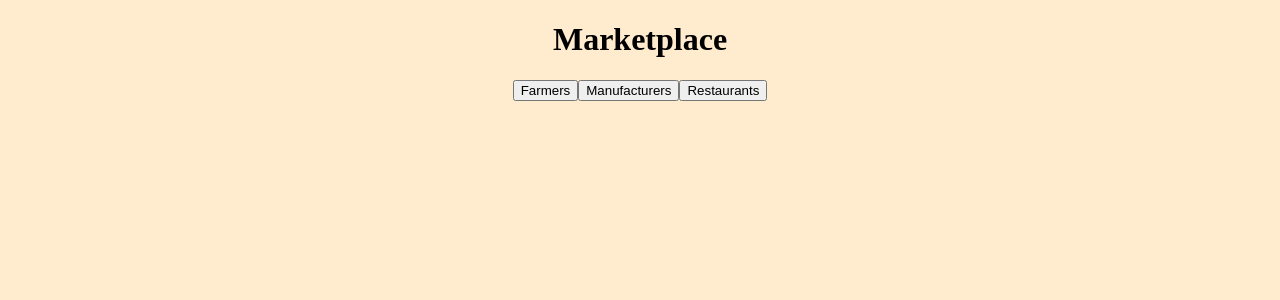
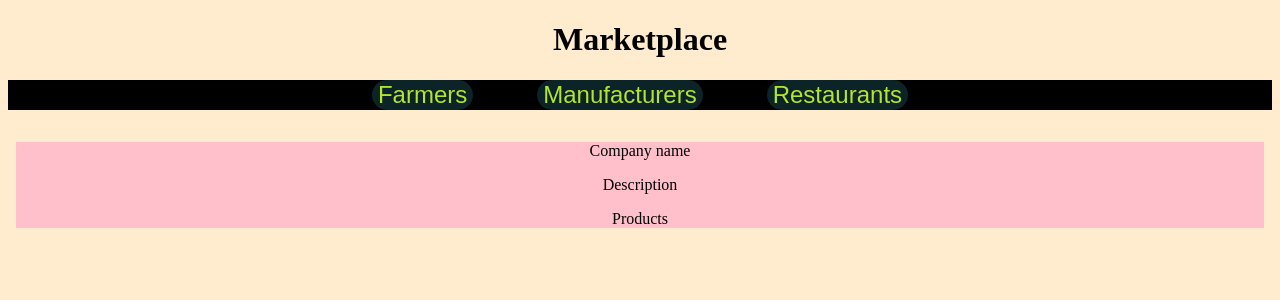
Before and after one commit to KayTi0304/app_hack, a React (Create React App) app: page /marketplace in a window 1280 px wide. Shown: the top 300 px of the page. Built offline with nearby package versions, Linux system fonts and the light colour scheme.

Commit message:
extra stuff 1

```diff
--- a/src/Pages/Login.jsx
+++ b/src/Pages/Login.jsx
@@ -4,7 +4,7 @@ import { Link } from "react-router-dom";
 
 const Login = () => {
   const emailInputRef = useRef();
-  const nameInputRef = useRef();
+  const passInputRef = useRef();
 
   const handleOnSubmit = (e) => {
     e.preventDefault();
@@ -28,14 +28,14 @@ const Login = () => {
             />
           </div>
           <div className="form-con">
-            <label htmlFor="name">Name</label>
+            <label htmlFor="password">Password</label>
             <input
               type="text"
               required
-              name="name"
-              id="name"
-              ref={nameInputRef}
-              placeholder="Name"
+              name="password"
+              id="password"
+              ref={passInputRef}
+              placeholder="Password"
             />
           </div>
           <Link to="/marketplace">
--- a/src/Pages/Marketplace.css
+++ b/src/Pages/Marketplace.css
@@ -0,0 +1,26 @@
+.nav-bar {
+    background-color: black;
+    justify-content: space-evenly;
+}
+
+button:hover {
+    background-color: rgb(179, 228, 46);
+    color: rgb(12, 35, 39);
+}
+
+.btn-market {
+    margin-left: 2rem;
+    margin-right: 2rem;
+    border: none;
+    background-color: rgb(12, 35, 39);
+    color: rgb(179, 228, 46);
+    border-radius: 1rem;
+    font-size: 1.5rem;
+}
+
+.cardprop {
+    margin-top: 2rem;
+    margin-left: 0.5rem;
+    margin-right: 0.5rem;
+    background-color: pink;
+}
--- a/src/Pages/Marketplace.jsx
+++ b/src/Pages/Marketplace.jsx
@@ -1,12 +1,21 @@
+import "./Marketplace.css";
+
 const Marketplace = () => {
   return (
     <div>
       <h1>Marketplace</h1>
-      <div>
-        <button>Farmers</button>
-        <button>Manufacturers</button>
-        <button>Restaurants</button>
-      </div>
+      <section className="nav-bar">
+        <button className="btn-market">Farmers</button>
+        <button className="btn-market">Manufacturers</button>
+        <button className="btn-market">Restaurants</button>
+      </section>
+      <section>
+        <div className="cardprop">
+          <p>Company name</p>
+          <p>Description</p>
+          <p>Products</p>
+        </div>
+      </section>
     </div>
   );
 };
--- a/src/Pages/Signup.jsx
+++ b/src/Pages/Signup.jsx
@@ -10,6 +10,7 @@ const Signup = () => {
   const emailInputRef = useRef();
   const descInputRef = useRef();
   const nameInputRef = useRef();
+  const passInputRef = useRef();
 
   const handleChangeF = () => {
     setCheckedF(!checkedF);
@@ -34,6 +35,17 @@ const Signup = () => {
       <div>
         <form className="form-c" onSubmit={handleOnSubmit}>
           <div className="form-con">
+            <label htmlFor="name">Company/Individual Name</label>
+            <input
+              type="text"
+              required
+              name="name"
+              id="name"
+              ref={nameInputRef}
+              placeholder="Company/Individual Name"
+            />
+          </div>
+          <div className="form-con">
             <label htmlFor="email">Email</label>
             <input
               type="text"
@@ -45,14 +57,14 @@ const Signup = () => {
             />
           </div>
           <div className="form-con">
-            <label htmlFor="name">Company/Individual Name</label>
+            <label htmlFor="password">Password</label>
             <input
               type="text"
               required
-              name="name"
-              id="name"
-              ref={nameInputRef}
-              placeholder="Company/Individual Name"
+              name="password"
+              id="password"
+              ref={passInputRef}
+              placeholder="Password"
             />
           </div>
           <div className="form-con">
```
